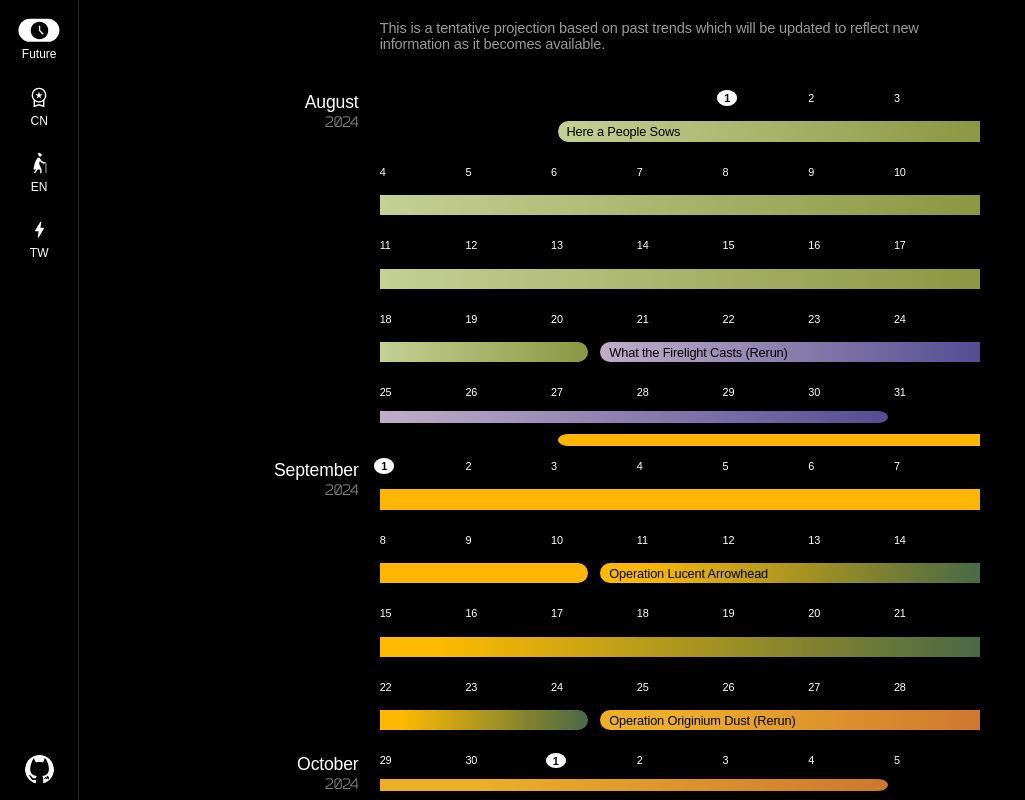
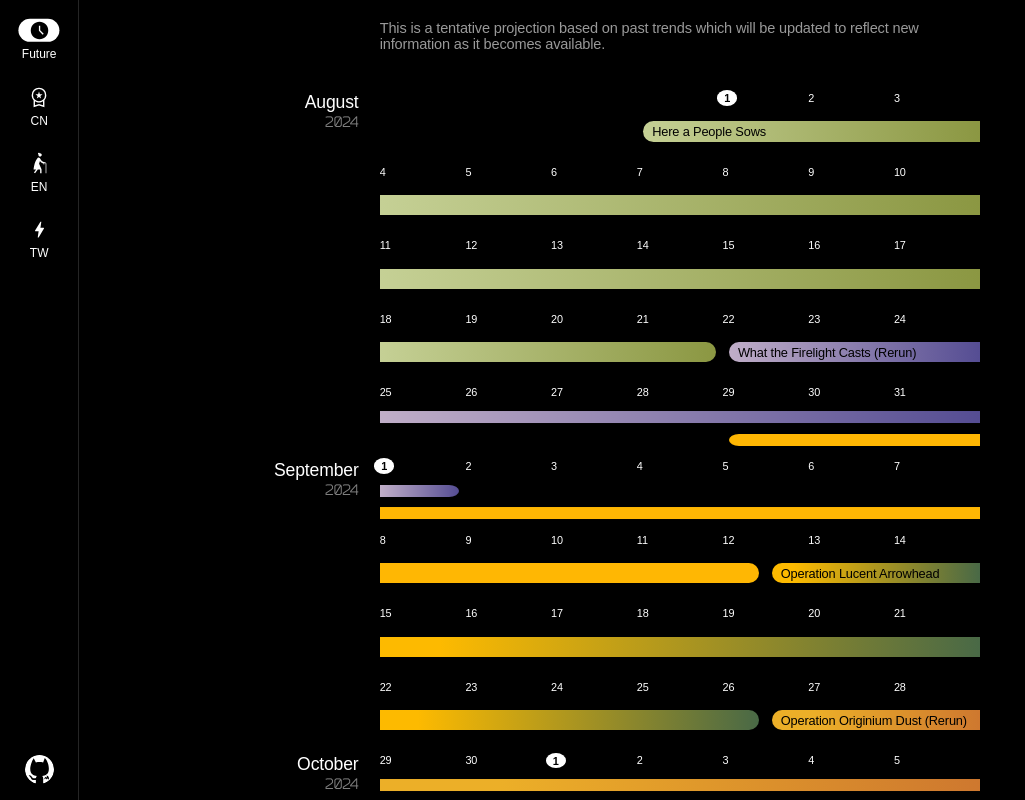
Before and after one commit to jaywyeee/arknights-calendar, a Svelte app: page / in a window 1280 px wide. Shown: the whole page, without its empty margins (0-1025 px from the left). Built offline with nearby package versions, Linux system fonts and the light colour scheme; a web font is replaced by a local one.

Commit message:
Update future, CN, and EN schedules

```diff
--- a/src/data/episodes.json
+++ b/src/data/episodes.json
@@ -1,6 +1,6 @@
 {
 	"future": [
-		{ "id": 14, "date": [2024, 11,  5] }
+		{ "id": 14, "date": [2024, 11,  7] }
 	],
 	"cn": [
 		{ "id":  5, "date": [2019,  7,  9] },
--- a/src/data/events.json
+++ b/src/data/events.json
@@ -1,20 +1,21 @@
 {
 	"future": {
 		"2024": [
-			{ "start": [ 7, 30], "duration": 21, "event": "haps" },
-			{ "start": [ 8, 20], "duration": 10, "event": "wtfc", "rerun": true },
-			{ "start": [ 8, 27], "duration": 14, "event": "tfn4" },
-			{ "start": [ 9, 10], "duration": 14, "event": "ola" },
-			{ "start": [ 9, 24], "duration": 10, "event": "ood", "rerun": true },
-			{ "start": [10,  1], "duration": 14, "event": "ccb2" },
-			{ "start": [10, 15], "duration": 21, "event": "b" },
-			{ "start": [11, 19], "duration": 14, "event": "riig" },
-			{ "start": [12,  3], "duration": 10, "event": "lt", "rerun": true },
-			{ "start": [12, 13], "duration": 14, "event": "pol" },
+			{ "start": [ 7, 31], "duration": 21, "event": "haps" },
+			{ "start": [ 8, 22], "duration": 10, "event": "wtfc", "rerun": true },
+			{ "start": [ 8, 29], "duration": 14, "event": "tfn4" },
+			{ "start": [ 9, 12], "duration": 14, "event": "ola" },
+			{ "start": [ 9, 26], "duration": 10, "event": "ood", "rerun": true },
+			{ "start": [10,  3], "duration": 14, "event": "ccb2" },
+			{ "start": [10, 17], "duration": 21, "event": "b" },
+			{ "start": [11, 21], "duration": 14, "event": "riig" },
+			{ "start": [12,  5], "duration": 10, "event": "lt", "rerun": true },
+			{ "start": [12, 17], "duration": 14, "event": "pol" },
 			{ "start": [12, 31], "duration": 10, "event": "hde", "rerun": true }
 		],
 		"2025": [
-			{ "start": [ 1, 14], "duration":  7, "event": "akr" }
+			{ "start": [ 1, 16], "duration": 21, "event": "ihh" },
+			{ "start": [ 2,  6], "duration":  7, "event": "akr" }
 		]
 	},
 	"cn": {
@@ -133,7 +134,8 @@
 			{ "start": [ 5, 24], "duration": 10, "event": "lt", "rerun": true },
 			{ "start": [ 6,  5], "duration": 14, "event": "pol" },
 			{ "start": [ 6, 25], "duration": 10, "event": "hde", "rerun": true },
-			{ "start": [ 7,  9], "duration":  7, "event": "akr" }
+			{ "start": [ 7,  9], "duration":  7, "event": "akr" },
+			{ "start": [ 8,  1], "duration": 21, "event": "ihh" }
 		]
 	},
 	"en": {
@@ -238,7 +240,8 @@
 			{ "start": [ 6,  5], "duration": 14, "event": "ccb1" },
 			{ "start": [ 6, 21], "duration": 14, "event": "trtls" },
 			{ "start": [ 7,  9], "duration":  7, "event": "ttgv" },
-			{ "start": [ 7, 18], "duration": 10, "event": "wvwwnb", "rerun": true }
+			{ "start": [ 7, 18], "duration": 10, "event": "wvwwnb", "rerun": true },
+			{ "start": [ 7, 31], "duration": 21, "event": "haps" }
 		]
 	},
 	"tw": {
--- a/src/data/is.json
+++ b/src/data/is.json
@@ -1,6 +1,6 @@
 {
 	"future": [
-		{ "id": "sarkaz",      "date": [2025,  1, 21] }
+		{ "id": "sarkaz",      "date": [2025,  2, 13] }
 	],
 	"cn": [
 		{ "id": "phantom",     "date": [2022,  1,  5] },
--- a/src/data/names.json
+++ b/src/data/names.json
@@ -41,6 +41,7 @@
 	"ibaw":    "It's Been a While",
 	"ic1":     "Interlocking Competition: Hymnoi Wisdom",
 	"icec":    "Ideal City: Endless Carnival",
+	"ihh":     "Inudi Harek, Horakhet",
 	"is":      "Il Siracusano",
 	"is1":     "Integrated Strategies: Ceobe's Fungi Mist",
 	"itw":     "Invitation to Wine",
--- a/src/styles/_colors.scss
+++ b/src/styles/_colors.scss
@@ -44,6 +44,7 @@ $colors: (
 	"ibaw":    (#FEFBD0, #ADD059),
 	"ic1":     (#FF8943),
 	"icec":    (#8493FC, #FAB145),
+	"ihh":     (#977DD4, #C98EA9),
 	"is":      (#9D9D9D, #5E7686),
 	"is1":     (#76D6F7),
 	"itw":     (#E3A562, #F6624D),
```
